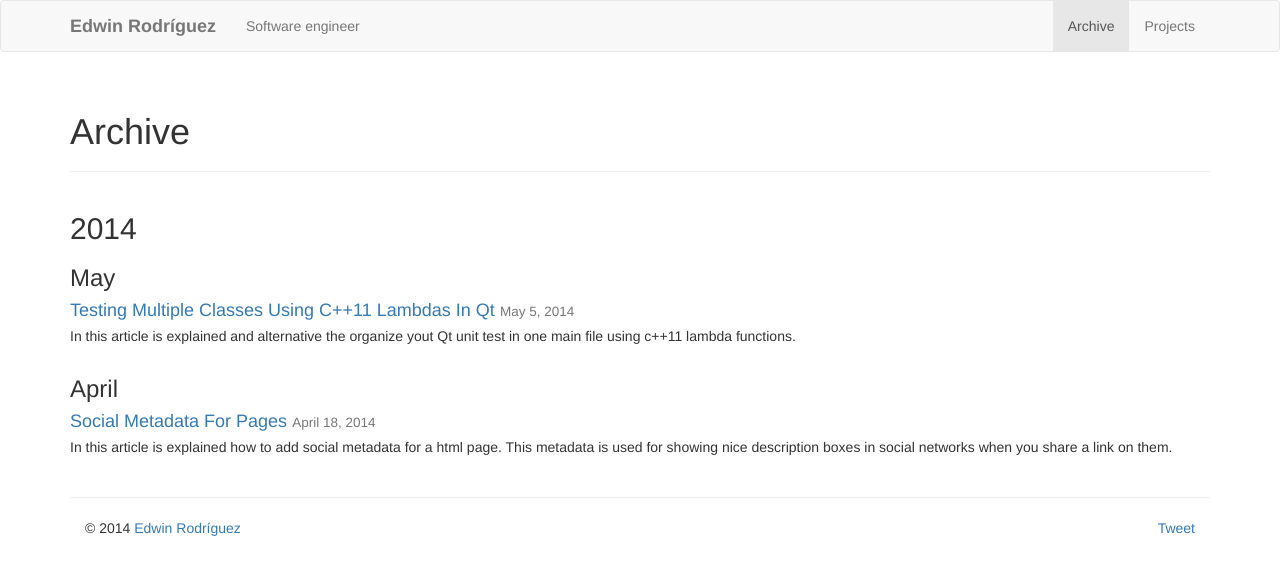
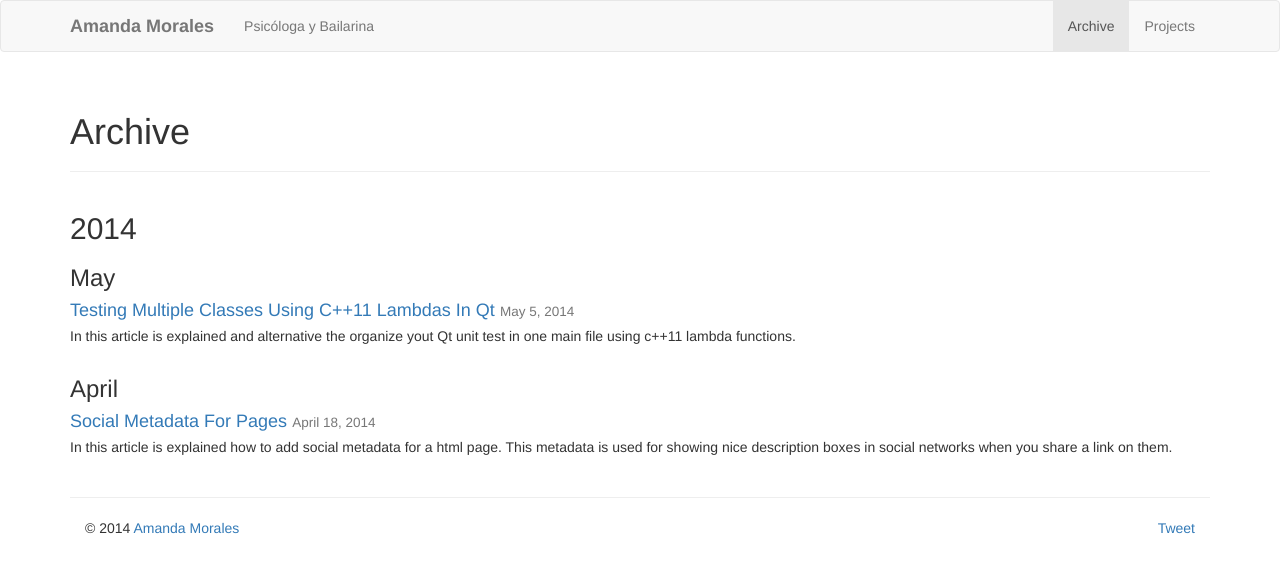
Before and after one commit to Dreija/Dreija.github.io, a Jekyll site: the page built from archive.html, in a window 1280 px wide. Shown: the top 575 px of the page. Built offline with Jekyll 4.4.1, drawn with Linux system fonts in a browser that asks for light colours; nearby versions of some CDN libraries; comment, search, counter and statistics services are not loaded.

Commit message:
Update _config.yml

```diff
--- a/_config.yml
+++ b/_config.yml
@@ -3,26 +3,23 @@ permalink: /:categories/:year/:month/:day/:title
 exclude: ["README.md"]
 pygments: true
 
-title : "Edwin Rodríguez"
-tagline: "Software engineer"
-description: "I'm a enthusiast software engineer interested is many topics like development, phylosophy, science and art. Here are my blog, projects and contact information."
+title : "Amanda Morales"
+tagline: "Psicóloga y Bailarina"
+description: "Esta es una breve descripción sobre mi"
 image: "/img/meta-img.jpg"
 
 author :
-  name : "Edwin Rodríguez"
-  email : "edwrodrig@gmail.com"
-  page: "http://edwrodrig.github.io"
+  name : "Amanda Morales"
+  email : "amanmorales@gmail.com"
+  page: "http://dreija.github.io"
   services:
     twitter: edwrodrig
 
-production_url : http://edwrodrig.github.io
+production_url : http://dreija.github.io
 google_tracking_id : "UA-49580762-2"
 
 type:
   name: "normal"
-  github_project:
-    user: "edwrodrig"
-    name: "edwrodrig.github.io"
 
 sharing:
   style: "native"
```
